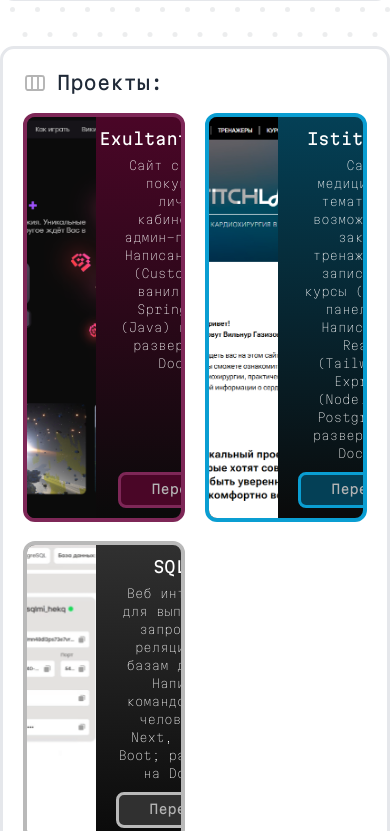
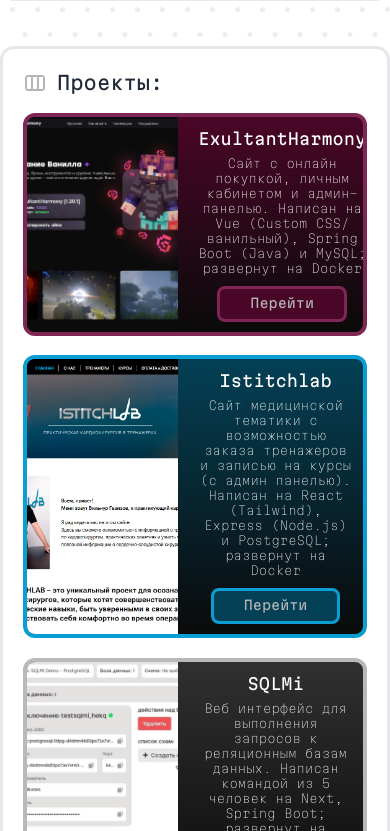
Before and after one commit to TiroMaks/hafn-resume, a Next.js app: page / in a window 390 px wide. Shown: the part 1853-2684 px from the top of the page. Built offline with nearby package versions, Linux system fonts and the light colour scheme.

Commit message:
The design has been changed

```diff
--- a/app/components/MyBlock.tsx
+++ b/app/components/MyBlock.tsx
@@ -27,6 +27,7 @@ const MyBlock: React.FC<MyBlockProps> = ({
 
   const containerClassName = [
     "px-[30px] py-[5px] border-[2px] rounded-[8px] flex flex-row items-center justify-center gap-[10px]",
+    openInNewTab ? undefined : "select-none",
     className
   ]
     .filter(Boolean)
--- a/app/components/MyProject.tsx
+++ b/app/components/MyProject.tsx
@@ -131,7 +131,7 @@ const MyProject: React.FC<MyProjectProps> = ({
       </div>
       <div className="flex w-full flex-col items-center gap-[5px] p-[10px] text-center">
         <h2 className="text-[16px]" style={{ color: "var(--project-text-color)" }}>{title}</h2>
-        <p className="text-[12px] font-thin h-full" style={{ color: "var(--project-description-color)" }}>{description}</p>
+        <p className="text-[12px] font-thin h-full leading-[15px]" style={{ color: "var(--project-description-color)" }}>{description}</p>
         <button
           onClick={() => window.open(siteUrl, "_blank", "noopener,noreferrer")}
           className="mt-[5px] cursor-pointer rounded-[8px] border-[3px] px-[30px] py-[5px] text-[13px]"
--- a/app/page.tsx
+++ b/app/page.tsx
@@ -187,7 +187,7 @@ export default function Home() {
         } />
 
         <MyCard title="Проекты:" className="max-w-[1000px] mt-[45px]" id="projects" content={
-          <div className="grid grid-cols-2 gap-[20px] w-full">
+          <div className="grid grid-cols-1 md:grid-cols-2 gap-[20px] w-full md:[&>*:nth-last-child(1):nth-child(odd)]:col-span-2 md:[&>*:nth-last-child(1):nth-child(odd)]:justify-self-center md:[&>*:nth-last-child(1):nth-child(odd)]:max-w-[480px]">
             <MyProject
               title="ExultantHarmony"
               description="Сайт с онлайн покупкой, личным кабинетом и админ-панелью. Написан на Vue (Custom CSS/ванильный), Spring Boot (Java) и MySQL; развернут на Docker"
```
